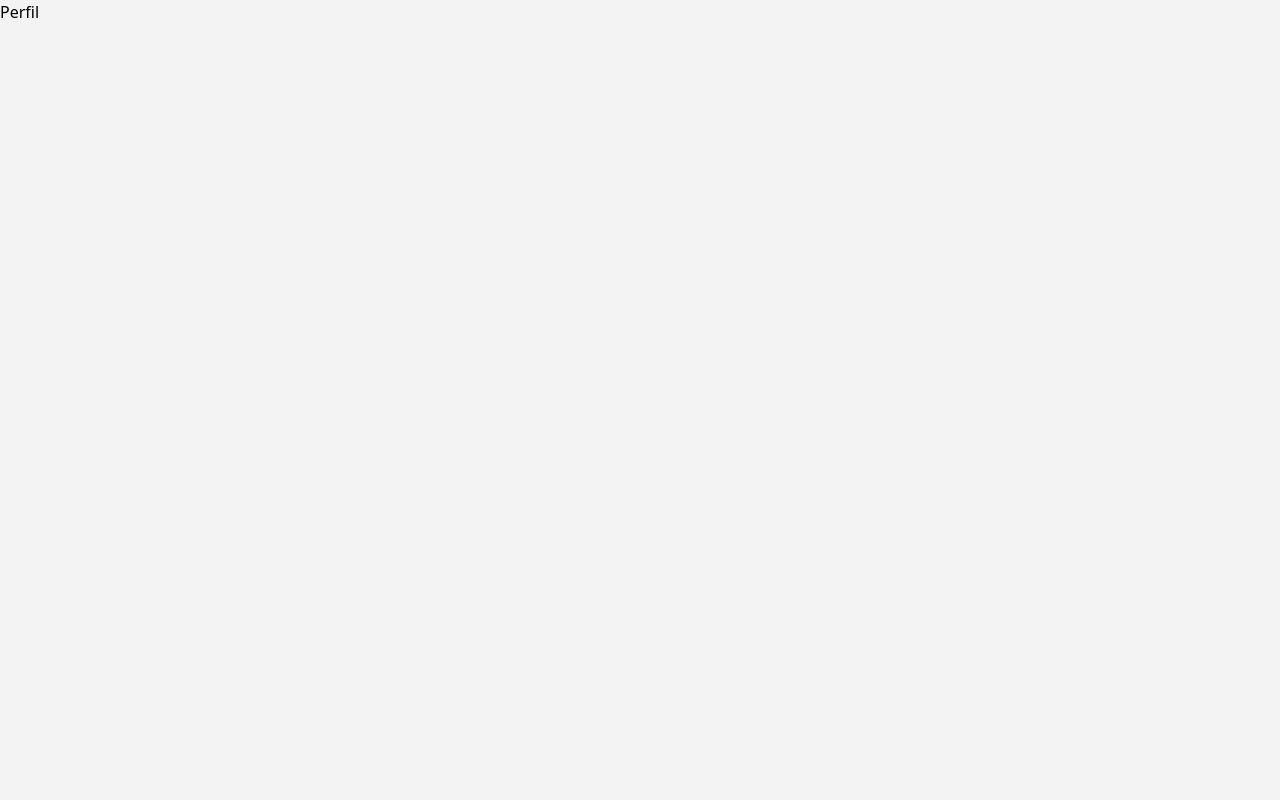
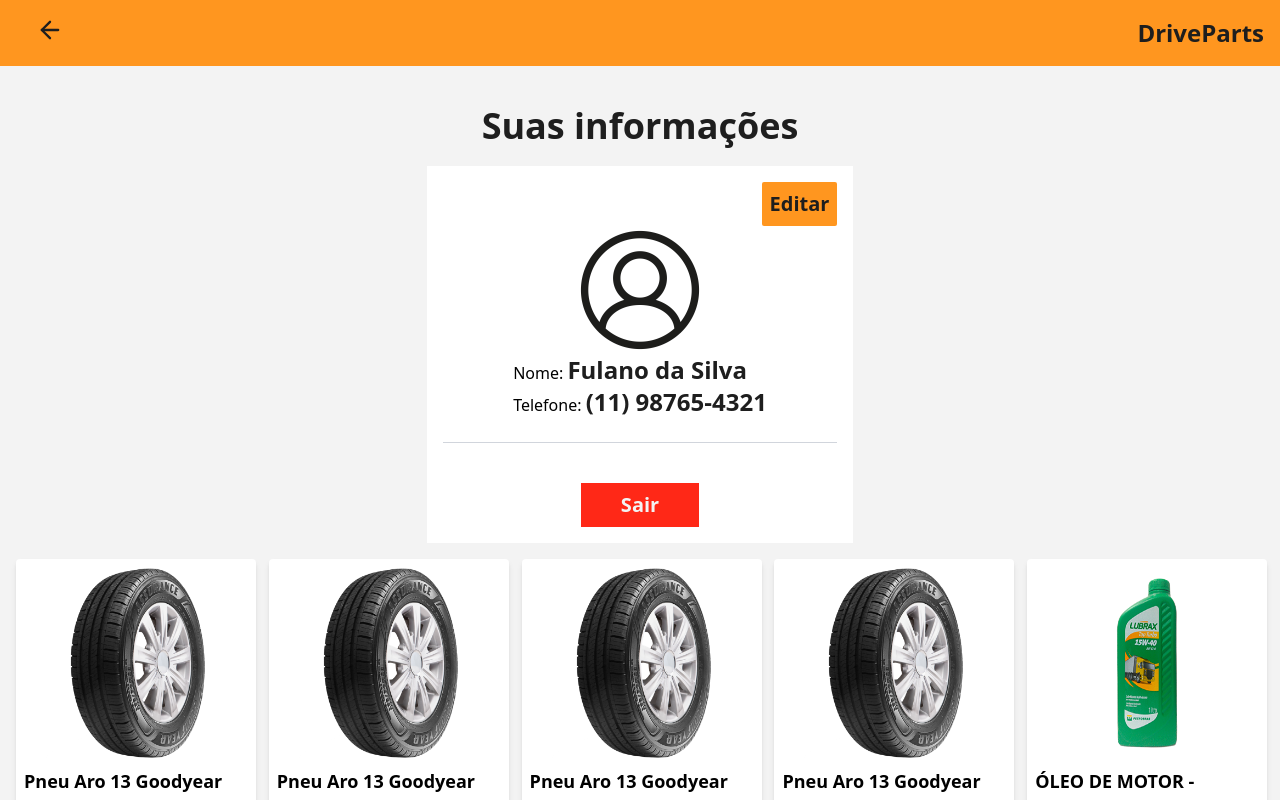
Before and after one commit to NessKawl/Front_DriveParts, a React (Vite) app in the folder front-end/: page /perfil in a window 1280 px wide. Shown: the top 800 px of the page. Built offline with nearby package versions, Linux system fonts and the light colour scheme.

Commit message:
perfil iniciado

```diff
--- a/front-end/package.json
+++ b/front-end/package.json
@@ -11,6 +11,7 @@
   },
   "dependencies": {
     "@tailwindcss/vite": "^4.1.14",
+    "clsx": "^2.1.1",
     "framer-motion": "^12.23.22",
     "lucide-react": "^0.545.0",
     "react": "^19.0.0",
--- /dev/null
+++ b/front-end/src/components/buttons/Button.tsx
@@ -0,0 +1,23 @@
+import { clsx } from "clsx"
+
+type ButtonProps = {
+  children: React.ReactNode
+  className?: string
+  onClick?: () => void
+}
+
+export default function Button({ children, className = "", onClick }: ButtonProps) {
+  return (
+    <div>
+      <button
+        onClick={onClick}
+        className={clsx(
+          "cursor-pointer transition",
+          className
+        )}
+      >
+        {children}
+      </button>
+    </div>
+  );
+}
--- a/front-end/src/components/cards/CardProduto.tsx
+++ b/front-end/src/components/cards/CardProduto.tsx
@@ -11,7 +11,15 @@ export default function CardProduto({ image, name, price, parcelas }: ProductCar
       onClick={() => window.location.href = `/detalhe-produto?produto=${name}`}
       className="bg-white md:w-60 h-70 md:h-96  p-2 flex flex-col items-left justify-between rounded-sm shadow-md hover:shadow-lg transition-shadow duration-300">
       <div className="flex flex-col md:w-full items-center">
-        <img src={image} alt={name} className="w-32 h-32 md:w-48 md:h-48 mb-2 items-center" />
+        <img
+          src={image}
+          alt={name}
+          onLoad={(e) => {
+            e.currentTarget.style.filter = "none"
+            e.currentTarget.style.opacity = "1"
+          }}
+          loading="lazy"
+          className="w-32 h-32 md:w-48 md:h-48 mb-2 items-center" />
         <h3 className="text-sm md:text-lg font-semibold text-left line-clamp-3 md:line-clamp-4">{name}</h3>
       </div>
       <div className="flex flex-col items-left justify-left">
--- /dev/null
+++ b/front-end/src/components/imagens/Avatar.tsx
@@ -0,0 +1,31 @@
+import { clsx } from "clsx"
+
+type AvatarProps = {
+  src: string
+  alt?: string
+  size?: "sm" | "md" | "lg" | "xl" | "xl2" | "xl3"
+  className?: string
+}
+
+export default function Avatar({ src, alt = "Avatar", size = "md", className }: AvatarProps) {
+  const sizeClasses = {
+    sm: "w-8 h-8",
+    md: "w-12 h-12",
+    lg: "w-16 h-16",
+    xl: "w-24 h-24",
+    xl2: "w-32 h-32",
+    xl3: "w-40 h-40",
+  }
+
+  return (
+    <img
+      src={src}
+      alt={alt}
+      className={clsx(
+        "rounded-full",
+        sizeClasses[size],
+        className
+      )}
+    />
+  )
+}
--- a/front-end/src/components/imagens/Banner.tsx
+++ b/front-end/src/components/imagens/Banner.tsx
@@ -23,9 +23,13 @@ export default function Banner() {
           key={index}
           src={img}
           alt={`Banner ${index + 1}`}
-          className={`absolute  w-full h-full object-cover transition-opacity duration-1000 ${
-            index === currentIndex ? "opacity-100" : "opacity-0"
-          }`}
+          loading="lazy"
+          onLoad={(e) => {
+            e.currentTarget.style.filter = "none"
+            e.currentTarget.style.opacity = "1"
+          }}
+          className={`absolute  w-full h-full object-cover transition-opacity duration-1000 ${index === currentIndex ? "opacity-100" : "opacity-0"
+            }`}
         />
       ))}
     </div>
--- /dev/null
+++ b/front-end/src/components/navbar/NavbarSimples.tsx
@@ -0,0 +1,27 @@
+import { ArrowLeft } from "lucide-react";
+import { useNavigate } from "react-router-dom";
+
+type Props = {
+    rota: string;
+}
+export default function NavBarSimples({rota}: Props) {
+    const navigate = useNavigate()
+ return (
+   <div className=" bg-primary-orange p-4 flex flex-col justify-between items-center">
+        <div className="flex justify-between items-center w-full">
+            <div>
+                <button
+                    onClick={() => navigate("/" + rota)}
+                    className="mx-5">
+                    <ArrowLeft size={28} className="text-black-smooth" />
+                </button>
+            </div>
+            <div>
+                <button onClick={() => window.location.href = "/"} >
+                    <p className="text-black-smooth text-lg md:text-2xl font-bold">DriveParts</p>
+                </button>
+            </div>
+        </div>
+   </div>
+ );
+}
--- a/front-end/src/pages/perfil/Perfil.tsx
+++ b/front-end/src/pages/perfil/Perfil.tsx
@@ -1,7 +1,53 @@
+import Button from "../../components/buttons/Button";
+import ProductsGrid from "../../components/cards/ProductsGrid";
+import Avatar from "../../components/imagens/Avatar";
+import NavBarSimples from "../../components/navbar/NavbarSimples";
+import { useNavigate } from "react-router-dom";
+
 export default function Perfil() {
+    const navigate = useNavigate()
     return (
          <div className="bg-ice min-h-screen ">
-            <h1>Perfil</h1>
+            <NavBarSimples rota={"catalogo"} />
+            <main>
+                <div className="w-full flex flex-col justify-center items-center mt-10">
+                   <h1 className="text-black-smooth md:text-4xl text-2xl font-bold">Suas informações</h1>
+                </div>
+                <div className="w-full flex justify-center items-center mt-5">
+                    <div className="bg-white md:w-4/12 w-10/12 h-auto p-4">
+                        <div className="w-full flex items-end justify-end">
+                            <Button
+                                children={"Editar"}
+                                onClick={() => navigate("/editar-perfil")}
+                                className={"bg-primary-orange md:text-xl sm:text-sm font-semibold text-black-smooth hover:text-ice p-2 rounded-xs hover:shadow-sm hover:shadow-primary-orange"}
+                            />
+                        </div>
+                        <div className="flex flex-col justify-center items-center border-b border-b-gray-300 pb-6">
+                            <Avatar
+                                src="/icons/avatar.png"
+                                alt="Avatar"
+                                size="xl2"
+                                className="mx-auto"
+                            />
+                            <div className="flex flex-col justify-start items-start">
+                                <p>Nome: <span className="font-bold md:text-2xl text-xl text-black-smooth">Fulano da Silva</span></p>
+                                <p>Telefone: <span className="font-bold md:text-2xl text-xl text-black-smooth">(11) 98765-4321</span></p>
+                            </div>
+
+                        </div>
+                        <div className="w-full flex justify-center items-center mt-10">
+                            <Button
+                                children={"Sair"}
+                                onClick={() => navigate("/")}
+                                className={"bg-red-alert text-xl font-semibold text-ice hover:text-black-smooth py-2 md:px-10 px-8 hover:shadow-sm hover:shadow-primary-orange"}
+                            />
+                        </div>
+                    </div>
+                </div>
+                <div>
+                    <ProductsGrid/>
+                </div>
+            </main>
          </div>
     )
 }
```
Also changed, not shown: front-end/public/icons/avatar.png (added), 1 other file (tests, documents, lock files or other folders).
